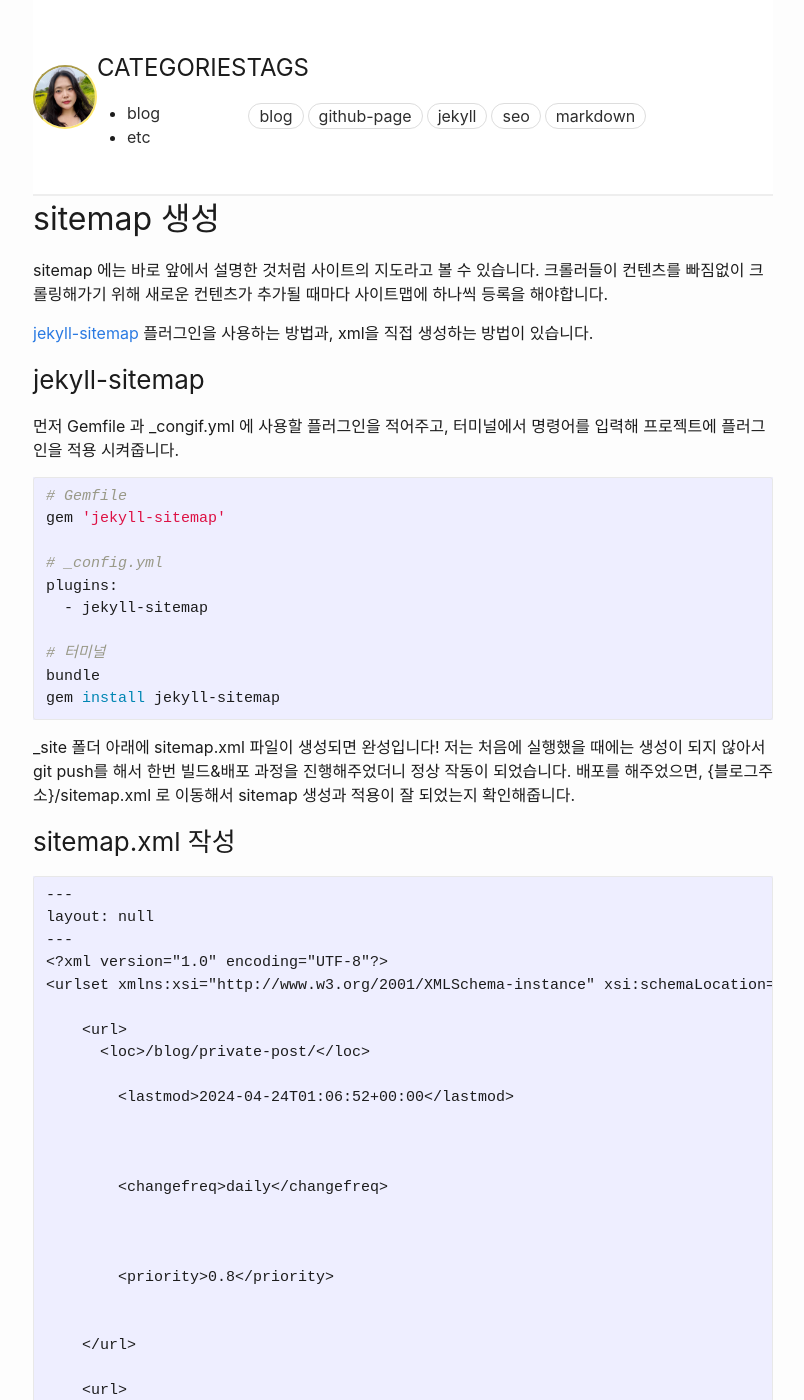
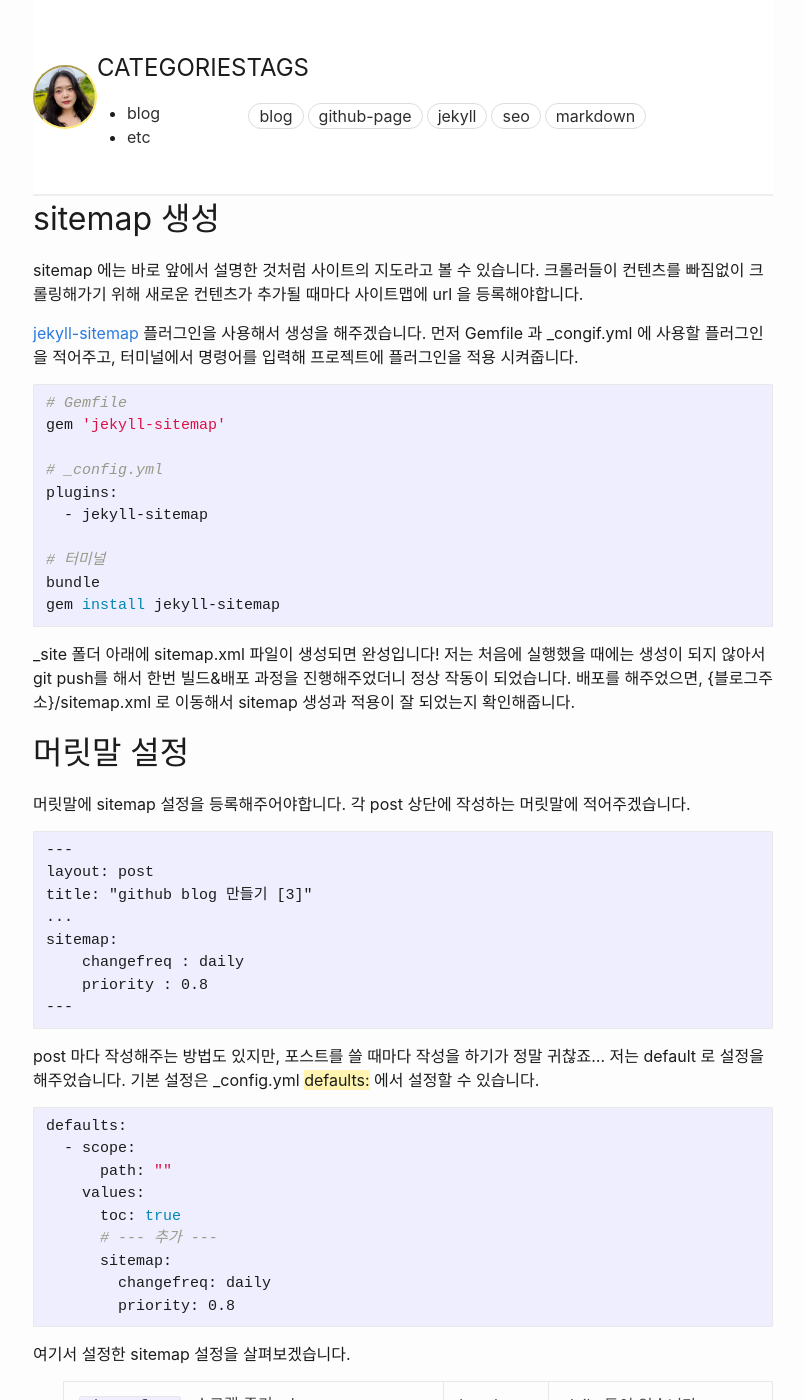
Before and after one commit to yeol0324/yeol0324.github.io, a Jekyll site: the page built from _posts/blog/2024-03-02-jekyll-github-blog-3.md, in a window 1280 px wide and 1400 px high, scrolled down 568 px. Shown: the whole window, without its empty margins (237-1041 px from the left). Built offline with Jekyll 4.4.1, drawn with Linux system fonts in a browser that asks for light colours; some of the changed text lies outside the part shown.

Commit message:
back sitemap

````diff
--- a/Gemfile
+++ b/Gemfile
@@ -19,7 +19,7 @@ group :jekyll_plugins do
 end
 
 gem 'jekyll-toc'
-# gem 'jekyll-sitemap'
+gem 'jekyll-sitemap'
 # Windows and JRuby does not include zoneinfo files, so bundle the tzinfo-data gem
 # and associated library.
 platforms :mingw, :x64_mingw, :mswin, :jruby do
--- a/_config.yml
+++ b/_config.yml
@@ -33,7 +33,7 @@ permalink: /:categories/:title/
 theme: minima
 plugins:
   - jekyll-feed
-  # - jekyll-sitemap
+  - jekyll-sitemap
   - jekyll-toc
 
 # Exclude from processing.
--- a/_posts/blog/2024-03-02-jekyll-github-blog-3.md
+++ b/_posts/blog/2024-03-02-jekyll-github-blog-3.md
@@ -23,11 +23,9 @@ SEO는 Search Engine Optimization 의 약자로 검색 엔진 최적화의 약
 
 ## sitemap 생성
 
-sitemap 에는 바로 앞에서 설명한 것처럼 사이트의 지도라고 볼 수 있습니다. 크롤러들이 컨텐츠를 빠짐없이 크롤링해가기 위해 새로운 컨텐츠가 추가될 때마다 사이트맵에 하나씩 등록을 해야합니다.
+sitemap 에는 바로 앞에서 설명한 것처럼 사이트의 지도라고 볼 수 있습니다. 크롤러들이 컨텐츠를 빠짐없이 크롤링해가기 위해 새로운 컨텐츠가 추가될 때마다 사이트맵에 url 을 등록해야합니다.
 
-[jekyll-sitemap](https://github.com/jekyll/jekyll-sitemap) 플러그인을 사용하는 방법과, xml을 직접 생성하는 방법이 있습니다.
-
-### jekyll-sitemap
+[jekyll-sitemap](https://github.com/jekyll/jekyll-sitemap) 플러그인을 사용해서 생성을 해주겠습니다.
 먼저 Gemfile 과 _congif.yml 에 사용할 플러그인을 적어주고, 터미널에서 명령어를 입력해 프로젝트에 플러그인을 적용 시켜줍니다.
 
 ```bash
@@ -45,38 +43,6 @@ gem install jekyll-sitemap
 
 _site 폴더 아래에 sitemap.xml 파일이 생성되면 완성입니다! 저는 처음에 실행했을 때에는 생성이 되지 않아서 git push를 해서 한번 빌드&배포 과정을 진행해주었더니 정상 작동이 되었습니다. 배포를 해주었으면, {블로그주소}/sitemap.xml 로 이동해서 sitemap 생성과 적용이 잘 되었는지 확인해줍니다.
 
-### sitemap.xml 작성
-```
----
-layout: null
----
-<?xml version="1.0" encoding="UTF-8"?>
-<urlset xmlns:xsi="http://www.w3.org/2001/XMLSchema-instance" xsi:schemaLocation="http://www.sitemaps.org/schemas/sitemap/0.9 http://www.sitemaps.org/schemas/sitemap/0.9/sitemap.xsd" xmlns="http://www.sitemaps.org/schemas/sitemap/0.9">
-  {% for post in site.posts %}
-    <url>
-      <loc>{{ site.url }}{{ post.url }}</loc>
-      {% if post.lastmod == null %}
-        <lastmod>{{ post.date | date_to_xmlschema }}</lastmod>
-      {% else %}
-        <lastmod>{{ post.lastmod | date_to_xmlschema }}</lastmod>
-      {% endif %}
-
-      {% if post.sitemap.changefreq == null %}
-        <changefreq>weekly</changefreq>
-      {% else %}
-        <changefreq>{{ post.sitemap.changefreq }}</changefreq>
-      {% endif %}
-
-      {% if post.sitemap.priority == null %}
-          <priority>0.5</priority>
-      {% else %}
-        <priority>{{ post.sitemap.priority }}</priority>
-      {% endif %}
-
-    </url>
-  {% endfor %}
-</urlset>
-```
 
 ## 머릿말 설정
 
````
Also changed, not shown: sitemap.xml (deleted, +0 -26 lines), Gemfile.lock.
